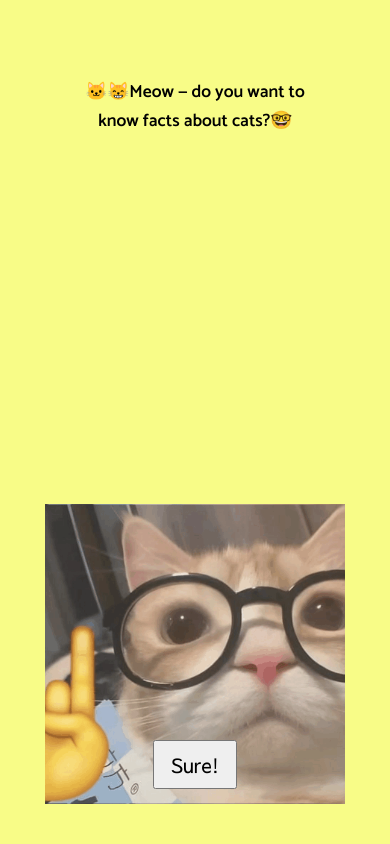
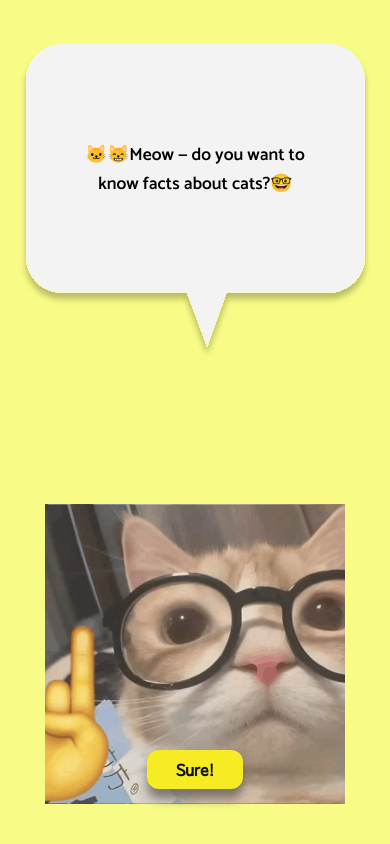
Before and after one commit to devhrvx/Whisker-Wisdom, a website: page index.html in a window 390 px wide. Drawn offline with Linux system fonts and the light colour scheme.

Commit message:
Update page layout and styles

```diff
--- a/styles.css
+++ b/styles.css
@@ -3,7 +3,7 @@ body, html {
     background-color: #f8fc87;
     margin: 0;
     padding: 0;
-    padding-top: 60px;
+    padding-top: 10px;
     display: flex;
     flex-direction: column;
     justify-content: center;
@@ -37,14 +37,36 @@ body, html {
 }
 
 .cat-box .button-box .generate-button {
-    padding: 8px 16px;
-    font-size: 20px;
+    background-color: #f7ec23;
+    border: none;
+    padding: 8px 29px;
+    font-size: 16px;
+    font-weight: 700;
+    border-radius: 12px;
+    color: rgb(17, 16, 16);
     font-family: 'Sawarabi Gothic', sans-serif;
+    box-shadow: 0px 10px 11px 0px rgba(29, 29, 29, 0.511);
+    -webkit-box-shadow: 0px 10px 11px 0px rgba(29, 29, 29, 0.511);
+    -moz-box-shadow: 0px 10px 11px 0px rgba(29, 29, 29, 0.511);
+    transition: .5s ease;
+}
+
+.cat-box .button-box .generate-button:hover {
+    transform: translateY(-4px);
+    background-color: #fff537;
+    color: rgb(118, 38, 175);
+    box-shadow: 0px 0px 7px 6px rgba(213,213,213,0.82);
+    -webkit-box-shadow: 0px 0px 7px 6px rgba(213,213,213,0.82);
+    -moz-box-shadow: 0px 0px 7px 6px rgba(213,213,213,0.82);
 }
 
 .main-box {
+    background-image: url('Rectangle 1.svg');
+    background-size: contain;
+    background-repeat: no-repeat;
+    background-position: right;
+    height: 300px;
     margin-top: 10px;
-    height: fit-content;
     width: 75%;
     display: flex;
     flex-direction: column;
@@ -91,11 +113,16 @@ body, html {
         bottom: 40px;
     }
     body, html {
-        padding-top: 30px;
+        padding-top: 10px;
     }
     .main-box {
         margin-top: 0;
         width: 90%;
+        background-image: url('Rectangle 3.svg');
+        background-size: contain;
+        background-repeat: no-repeat;
+        background-position: right;
+        padding-bottom: 16%;
     }
     .main-box .text-box .fact-text {
         font-size: 110%;
```
Also changed, not shown: index.html (+1 -0 lines), Rectangle 1.svg (added), Rectangle 3.svg (added).
